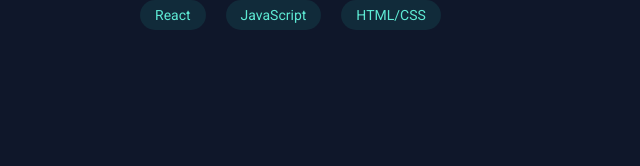
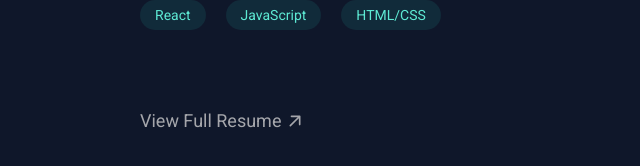
Before and after one commit to Prathameshp98/portfolio-v2, a Next.js app: page /ui-testing in a window 1280 px wide. Shown: the part 448-614 px from the top of the page, without its empty margins (0-640 px from the left). Built offline with nearby package versions, Linux system fonts and the light colour scheme.

Commit message:
icon updated and anchor created

```diff
--- a/app/ui-testing/page.tsx
+++ b/app/ui-testing/page.tsx
@@ -1,6 +1,7 @@
 import ImageContainer from "@/components/atoms/ImageContainer/ImageContainer";
 import Icon from "@/components/atoms/Icon/Icon";
 import Pill from "@/components/atoms/Pill/Pill";
+import Anchor from "@/components/molecules/Link/Anchor";
 
 const UiTesting = () => {
     return(
@@ -32,8 +33,6 @@
                     iconSrc={`<svg xmlns="http://www.w3.org/2000/svg" viewBox="0 0 20 20" fill="currentColor" class="mr-1 h-3 w-3" aria-hidden="true"><path fill-rule="evenodd" d="M10.868 2.884c-.321-.772-1.415-.772-1.736 0l-1.83 4.401-4.753.381c-.833.067-1.171 1.107-.536 1.651l3.62 3.102-1.106 4.637c-.194.813.691 1.456 1.405 1.02L10 15.591l4.069 2.485c.713.436 1.598-.207 1.404-1.02l-1.106-4.637 3.62-3.102c.635-.544.297-1.584-.536-1.65l-4.752-.382-1.831-4.401z" clip-rule="evenodd"></path></svg>`}
                     width={30}
                     url={'https://nextjs.org/docs/pages/api-reference/components/link'}
-                    fillColor={`#64748B`}
-                    hoverFillColor={`#94A3B8`}
                 />
             </div>
             <div
@@ -47,6 +46,24 @@
                 <Pill id={'1234'} skill={'JavaScript'}/>
                 <Pill id={'1234'} skill={'HTML/CSS'}/>
             </div>
+            <div
+                style={{
+                    padding: '40px',
+                    display: 'flex',
+                    gap: '20px'
+                }}
+            >
+                <Anchor
+                    title={'View Full Resume'}
+                    titleSize={'large'}
+                    iconSrc={`<svg xmlns=\"http://www.w3.org/2000/svg\" viewBox=\"0 0 20 20\" fill=\"currentColor\" class=\"inline-block h-4 w-4 shrink-0 transition-transform group-hover/link:-translate-y-1 group-hover/link:translate-x-1 group-focus-visible/link:-translate-y-1 group-focus-visible/link:translate-x-1 motion-reduce:transition-none ml-1 translate-y-px\" aria-hidden=\"true\"><path fill-rule=\"evenodd\" d=\"M5.22 14.78a.75.75 0 001.06 0l7.22-7.22v5.69a.75.75 0 001.5 0v-7.5a.75.75 0 00-.75-.75h-7.5a.75.75 0 000 1.5h5.69l-7.22 7.22a.75.75 0 000 1.06z\" clip-rule=\"evenodd\"></path></svg>`}
+                    hasTextHighlight={false}
+                    hasUnderline={true}
+                    iconPosition={'right'}
+                    hasBouncingIcon={true}
+                    bounceDirection={'moveRight'}
+                />
+            </div>
         </div>
     )
 }
--- /dev/null
+++ b/components/atoms/Icon/Icon.module.scss
@@ -0,0 +1,5 @@
+
+.icon {
+    fill: #64748B;
+    cursor: pointer;
+}
--- a/components/atoms/Icon/Icon.tsx
+++ b/components/atoms/Icon/Icon.tsx
@@ -8,9 +8,7 @@
     id,
     iconSrc,
     url,
-    width,
-    fillColor,
-    hoverFillColor = ''
+    width
 }: IconProps) => {
 
     const iconRef = useRef<HTMLDivElement>(null);
@@ -18,12 +16,12 @@
     useEffect(() => {
         const iconElement = iconRef.current;
 
-        if (iconElement && hoverFillColor) {
+        if (iconElement) {
             const svgElement = iconElement.querySelector('svg');
 
             if (svgElement) {
                 const handleMouseEnter = () => {
-                    svgElement.setAttribute('fill', hoverFillColor);
+                    svgElement.setAttribute('fill', '#94A3B8');
                 };
 
                 const handleMouseLeave = () => {
@@ -51,9 +49,7 @@
             ref={iconRef}
             onClick={redirectHandler}
             style={{
-                width: width,
-                fill: fillColor,
-                cursor: 'pointer'
+                width: width
             }}
             dangerouslySetInnerHTML={{ __html: iconSrc }}
         />
--- a/components/atoms/Icon/IconProps.d.ts
+++ b/components/atoms/Icon/IconProps.d.ts
@@ -4,6 +4,4 @@
     iconSrc: string;
     url: string;
     width: number;
-    fillColor: string;
-    hoverFillColor?: string;
 }
--- /dev/null
+++ b/components/molecules/Link/Anchor.module.scss
@@ -0,0 +1,55 @@
+/* Anchor.module.scss */
+
+.anchor {
+    cursor: pointer;
+    display: flex;
+    gap: 3px;
+    transition: transform 0.2s ease;
+}
+
+.anchor svg {
+    width: 22px;
+    transition: transform 0.2s ease;
+}
+
+.anchor:hover svg {
+    fill: #5EEAD4;
+}
+
+.left {
+    flex-direction: row-reverse;
+}
+
+.right {
+    flex-direction: row;
+}
+
+.large {
+    font-size: 18px;
+}
+
+.medium {
+    font-size: 16px;
+}
+
+.small {
+    font-size: 14px;
+}
+
+.highlight:hover {
+    color: #5EEAD4;
+}
+
+.textUnderline:hover {
+    text-decoration: underline;
+    text-underline-offset: 5px;
+    text-decoration-color: #5EEAD4;
+}
+
+.anchor:hover svg.moveRight {
+    transform: translateX(5px);
+}
+
+.anchor:hover svg.moveTopRight {
+    transform: translate(5px, -3px);
+}
--- /dev/null
+++ b/components/molecules/Link/Anchor.tsx
@@ -0,0 +1,65 @@
+'use client';
+import { useEffect, useRef } from 'react';
+import AnchorProps from './Anchor.d';
+import styles from './Anchor.module.scss';
+
+const Anchor = ({
+    title,
+    titleSize,
+    iconSrc,
+    hasTextHighlight = true,
+    hasUnderline,
+    iconPosition,
+    hasBouncingIcon = false,
+    bounceDirection
+}: AnchorProps) => {
+
+    const iconRef = useRef<HTMLDivElement>(null);
+
+    const sizeStyles = {
+        large: styles.large,
+        medium: styles.medium,
+        small: styles.small
+    };
+
+    const iconPositionStyles = {
+        left: styles.left,
+        right: styles.right
+    };
+
+    useEffect(() => {
+        const iconElement = iconRef.current;
+
+        if(hasBouncingIcon && iconElement){
+            const svgElement = iconElement.querySelector('svg');
+            if(svgElement){
+                svgElement.classList.add(styles[bounceDirection]);
+            }
+        }
+    }, [hasBouncingIcon, bounceDirection]);
+
+    return (
+        <div
+            className={`
+                ${styles.anchor}
+                ${iconPositionStyles[iconPosition]}
+            `}
+        >
+            <p
+                className={`
+                    ${sizeStyles[titleSize]}
+                    ${hasTextHighlight && styles.highlight}
+                    ${hasUnderline && styles.textUnderline}
+                `}
+            >
+                {title}
+            </p>
+            <div
+                ref={iconRef}
+                dangerouslySetInnerHTML={{ __html: iconSrc }}
+            />
+        </div>
+    )
+}
+
+export default Anchor;
```
Also changed, not shown: components/molecules/Link/Anchor.d.ts (added, +11 -0 lines).
